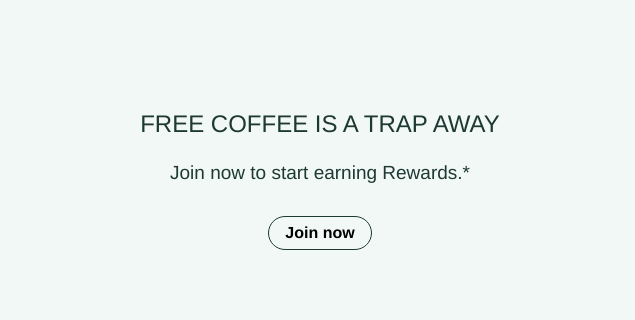
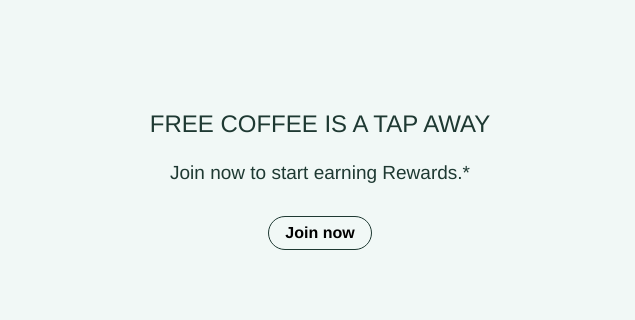
Before and after one commit to DivyaPariti/Starbucks-Clone, a plain HTML site: page index.html in a window 1280 px wide. Shown: the part 362-682 px from the top of the page, 0-635 px from the left. Drawn offline with Linux system fonts and the light colour scheme.

Commit message:
Update index.html

```diff
--- a/index.html
+++ b/index.html
@@ -50,7 +50,7 @@
         </section>
         <section class="rewards left-right-section">
           <div class="text">
-            <h1>FREE COFFEE IS A TRAP AWAY</h1>
+            <h1>FREE COFFEE IS A TAP AWAY</h1>
             <h3>Join now to start earning Rewards.*</h3>
             <div class="cta">
               <a href="https://www.starbucks.com/account/create" style="text-decoration: none;">Join now</a>
```
